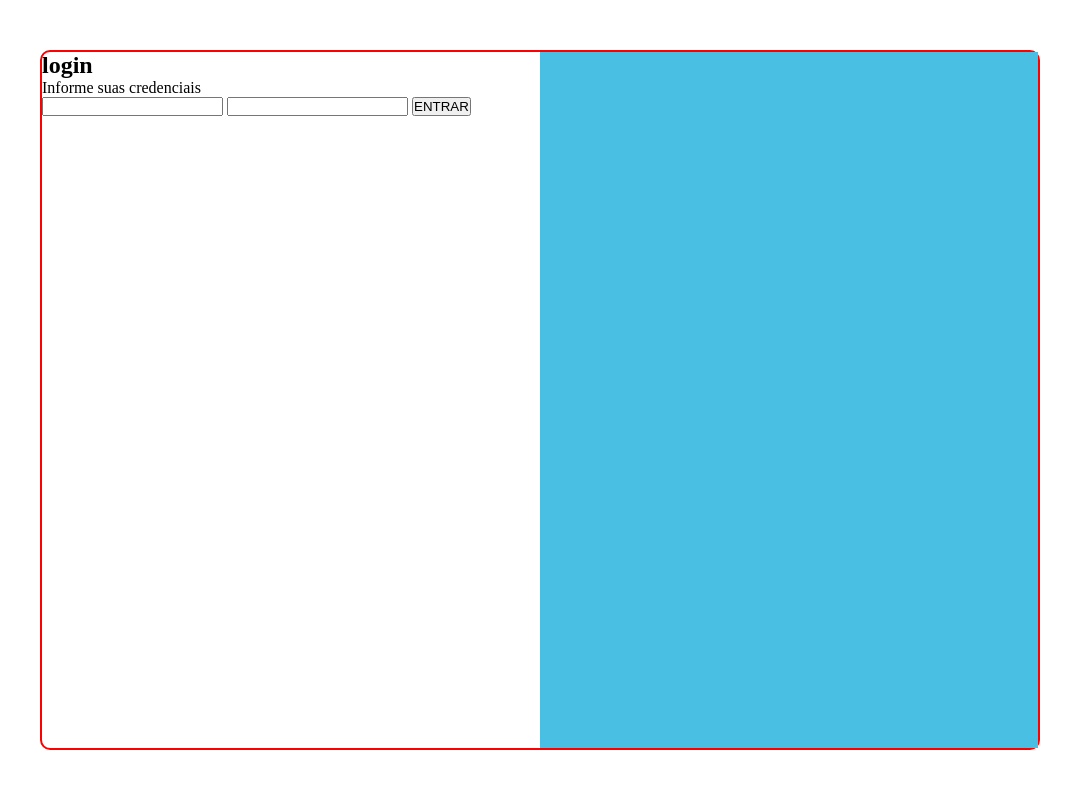
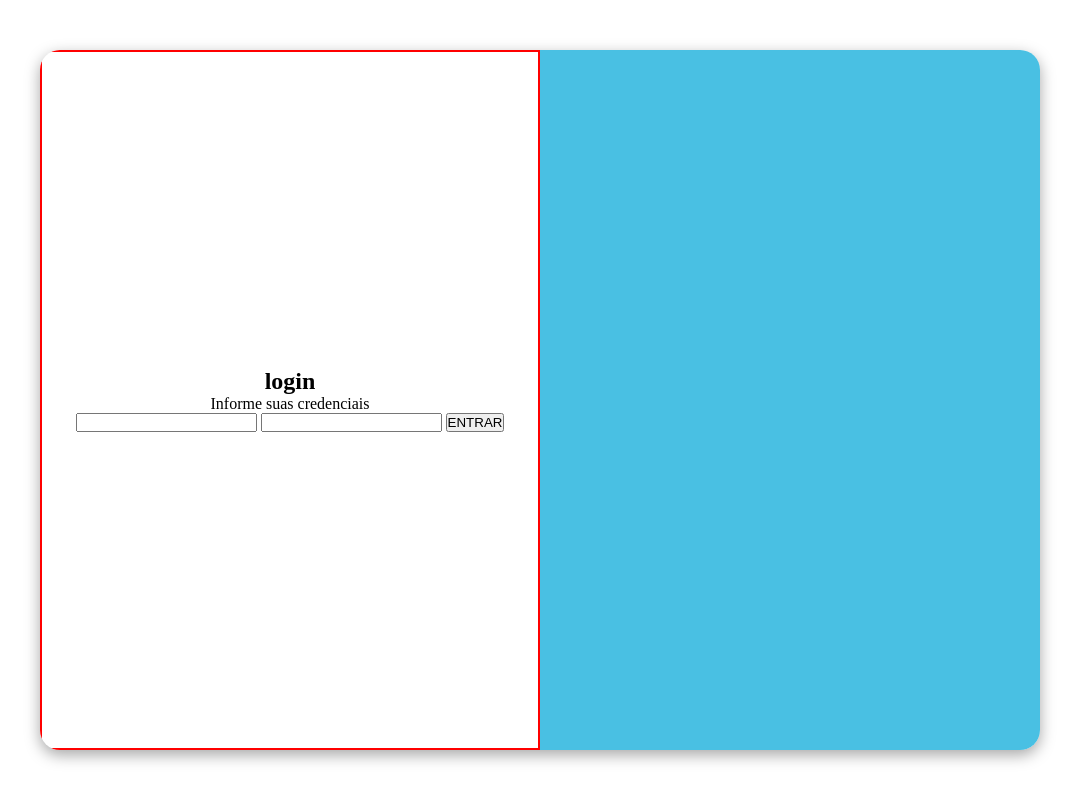
Before and after one commit to Huskyh2k/Projeto_devops, a plain HTML site: page index.html in a window 1280 px wide. Shown: the whole page, without its empty margins (100-1179 px from the left). Drawn offline with Linux system fonts and the light colour scheme.

Commit message:
Update style.css

```diff
--- a/style.css
+++ b/style.css
@@ -12,11 +12,12 @@ body {
 }
 
 .login {
-    border: 2px solid red;
     width: 1000px;
     height: 700px;
     display: flex;
-    border-radius: 10px;
+    border-radius: 20px;
+    box-shadow: rgba(0, 0, 0, 0.35) 0px 5px 15px;
+    overflow: hidden;
 }
 
 .box1 {
@@ -31,3 +32,12 @@ body {
     width: 50%;
     display: flex;
 }
+
+.inputs {
+    border: 2px solid red;
+    width: 100%;
+    display: flex;
+    flex-direction: column;
+    justify-content: center;
+    align-items: center;
+}
```
